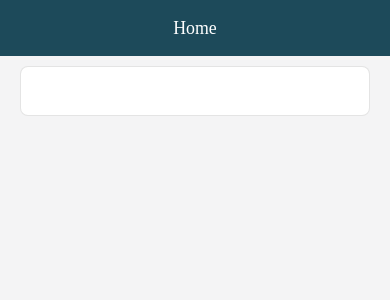
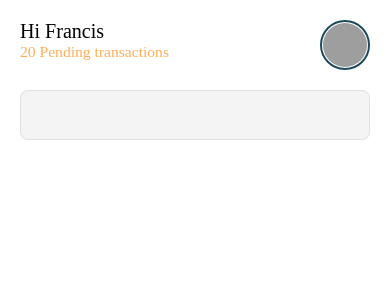
Before and after one commit to Nchekwube1/Helicarrier_Assessment, a React Native app: screen / in a window 390 px wide. Shown: the top 300 px of the page. Built offline with nearby package versions, Linux system fonts and the light colour scheme; grey boxes are pictures that could not be loaded.

Commit message:
header complete

```diff
--- a/App.tsx
+++ b/App.tsx
@@ -29,7 +29,7 @@
         Platform.OS === 'android' && globalStyles.pt1,
         {
           ...StyleSheet.absoluteFillObject,
-          backgroundColor: colors.bgInputGray,
+          backgroundColor: colors.White,
         },
       ]}>
       <SafeAreaView
--- a/src/components/input/SearchInput.tsx
+++ b/src/components/input/SearchInput.tsx
@@ -38,11 +38,16 @@
         globalStyles.mb1,
         globalStyles.w10,
         globalStyles.flexColumn,
+        globalStyles.bgInputGray,
+        {
+          borderRadius: 8,
+        },
         style,
       ]}>
       <TextInput
         value={value}
         onChangeText={onChangeText}
+        onSubmitEditing={onPress}
         style={[
           globalStyles.bgWhite,
           globalStyles.textBlack,
@@ -59,6 +64,7 @@
           {
             // flex: 1,
             width: '100%',
+            backgroundColor: 'transparent',
           },
         ]}
         placeholder={placeholder}
--- a/src/components/input/inputStyles.ts
+++ b/src/components/input/inputStyles.ts
@@ -9,7 +9,7 @@
   },
   inputFocused: {
     borderWidth: 2,
-    borderColor: colors.Primary,
+    borderColor: colors.Common,
   },
   pinInput: {
     flexDirection: 'row',
--- a/src/features/Home.tsx
+++ b/src/features/Home.tsx
@@ -6,13 +6,59 @@
 import ActionBar from '../components/global/ActionBar';
 import colors from '../constants/colors';
 import SearchInput from '../components/input/SearchInput';
+import ImageComponent from '../components/global/Image';
 
 const Home = () => {
   return (
     <>
-      <ActionBar color={colors.White} title="Home" />
+      {/* <ActionBar color={colors.White} title="Home" /> */}
       <View style={[globalStyles.px2]}>
-        <SearchInput />
+        <View
+          style={[
+            globalStyles.flex,
+            globalStyles.flexRow,
+            globalStyles.justifyBetween,
+            globalStyles.mt2,
+          ]}>
+          <View>
+            <TextComponent
+              style={[
+                globalStyles.fontNunitoSemiBold,
+                globalStyles.textSizeBig,
+              ]}>
+              Hi Francis
+            </TextComponent>
+            <TextComponent
+              style={[
+                globalStyles.textSecondary,
+                globalStyles.textSizeNormal,
+                globalStyles.fontNunitoSemiBold,
+              ]}>
+              20 Pending transactions
+            </TextComponent>
+          </View>
+          <View
+            style={{
+              width: 50,
+              height: 50,
+              borderRadius: 30,
+              padding: 1,
+              borderWidth: 2,
+              borderColor: colors.Common,
+            }}>
+            <ImageComponent
+              style={{
+                borderRadius: 30,
+              }}
+              source={{
+                uri: 'https://images-wixmp-ed30a86b8c4ca887773594c2.wixmp.com/f/e1eb0b30-372f-418d-89be-58e821a3639c/d8yzuy3-1cc136c9-f952-437f-8010-cfd86d932251.png?token=eyJ0eXAiOiJKV1QiLCJhbGciOiJIUzI1NiJ9.eyJzdWIiOiJ1cm46YXBwOjdlMGQxODg5ODIyNjQzNzNhNWYwZDQxNWVhMGQyNmUwIiwiaXNzIjoidXJuOmFwcDo3ZTBkMTg4OTgyMjY0MzczYTVmMGQ0MTVlYTBkMjZlMCIsIm9iaiI6W1t7InBhdGgiOiJcL2ZcL2UxZWIwYjMwLTM3MmYtNDE4ZC04OWJlLTU4ZTgyMWEzNjM5Y1wvZDh5enV5My0xY2MxMzZjOS1mOTUyLTQzN2YtODAxMC1jZmQ4NmQ5MzIyNTEucG5nIn1dXSwiYXVkIjpbInVybjpzZXJ2aWNlOmZpbGUuZG93bmxvYWQiXX0.hsgFX6OS51pLP-Uq7sWXBGJ-Xfqv58oH-wdHCblycxQ',
+              }}
+            />
+          </View>
+        </View>
+        <View style={[globalStyles.mt1]}>
+          <SearchInput />
+        </View>
         {/* <TextComponent
           style={[globalStyles.fontNunitoBold, globalStyles.textSize3xl]}>
           Home
--- a/src/styles/globalstyles.ts
+++ b/src/styles/globalstyles.ts
@@ -65,6 +65,12 @@
   },
   textPrimary: {
     color: colors.Primary,
+  },
+  textCommon: {
+    color: colors.Common,
+  },
+  textSecondary: {
+    color: colors.Secondary,
   },
   textYellow: {
     color: colors.yellowBg,
@@ -231,9 +237,6 @@
   bgBackground: {
     backgroundColor: colors.Background,
   },
-  bgWhite: {
-    backgroundColor: colors.White,
-  },
   bgBlack: {
     backgroundColor: colors.Black,
   },
```
